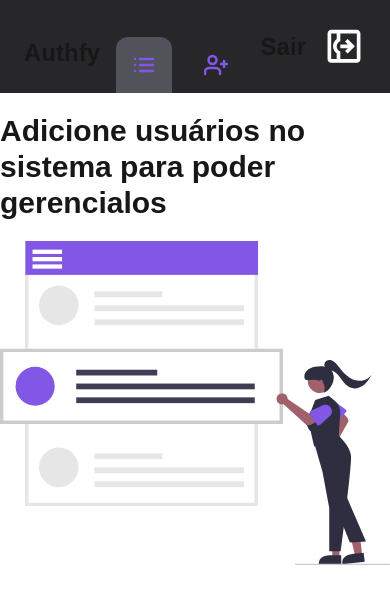
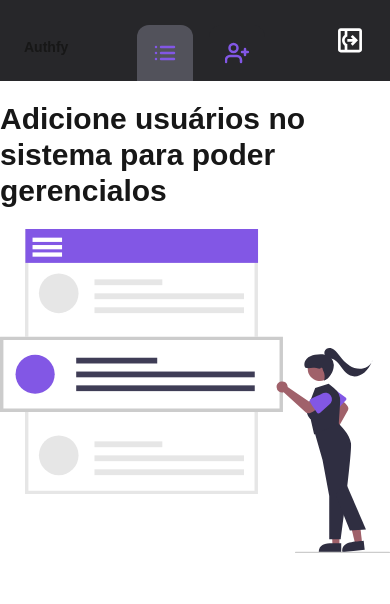
Before and after one commit to Eduardo-Paixao/Authify-Front, a Next.js app: page /private/userList in a window 390 px wide. Shown: the top 604 px of the page. Built offline with nearby package versions, Linux system fonts and the light colour scheme; no server answers.

Commit message:
chore(userList): apply mobile first
- Refactored styles to prioritize mobile responsiveness
- Ensures better layout adaptation on smaller screens

```diff
--- a/src/app/private/userList/components/Table.tsx
+++ b/src/app/private/userList/components/Table.tsx
@@ -6,6 +6,7 @@ import { TableProps } from "./types";
 
 const Table: React.FC<TableProps> = ({ users, handleUseredit }) => {
   return (
+    <div className="overflow-auto w-full sm:flex sm:justify-center">
       <table className="w-full bg-[#18181B] max-w-3xl text-center border-separate border-spacing-y-4 rounded-2xl p-4 pt-0">
         <thead>
           <tr>
@@ -17,9 +18,13 @@ const Table: React.FC<TableProps> = ({ users, handleUseredit }) => {
         </thead>
         <tbody>
           {users?.map((user: UserProps, index: number) => (
-          <tr className="bg-[#27272A] hover:brightness-125" key={index}>
-            <td className="px-4 py-3 rounded-l-lg">{user.name}</td>
-            <td className="px-4 py-3">{user.email}</td>
+            <tr className="bg-[#27272A] hover:brightness-125 " key={index}>
+              <td className="px-4 py-3 rounded-l-lg overflow-hidden text-ellipsis whitespace-nowrap max-w-[200px]">
+                {user.name}
+              </td>
+              <td className="px-4 py-3 overflow-hidden text-ellipsis whitespace-nowrap max-w-[200px]">
+                {user.email}
+              </td>
               <td className="px-4 py-3">{user.roles[0].name}</td>
               <td className="px-4 py-3 rounded-r-lg ">
                 <button
@@ -34,6 +39,7 @@ const Table: React.FC<TableProps> = ({ users, handleUseredit }) => {
           ))}
         </tbody>
       </table>
+    </div>
   );
 };
 
--- a/src/components/Header/index.tsx
+++ b/src/components/Header/index.tsx
@@ -14,7 +14,7 @@ const Header = () => {
 
   return (
     <header className=" bg-[#27272A] w-full flex justify-between px-6 items-end">
-      <strong className="text-2xl py-6">Authfy</strong>
+      <strong className="text-sm md:text-xl lg:text-2xl py-6">Authfy</strong>
       <div className="flex gap-4">
         <Link
           href={"/private/userList"}
@@ -48,8 +48,8 @@ const Header = () => {
           <Image alt="" src={AddUserIcon} />
         </Link>
       </div>
-      <strong className="text-2xl py-6 flex gap-4 items-center">
-        Sair <Image alt="" src={LogOut} />
+      <strong className="text-sm md:text-xl lg:text-2xl py-6 flex gap-4 items-center">
+        <p className="hidden xs:flex">Sair</p> <Image alt="" src={LogOut} className="max-w-8 md:max-w-10 lg:max-w-11"/>
       </strong>
     </header>
   );
```
Lines whose indentation alone changed are shown as unchanged.
